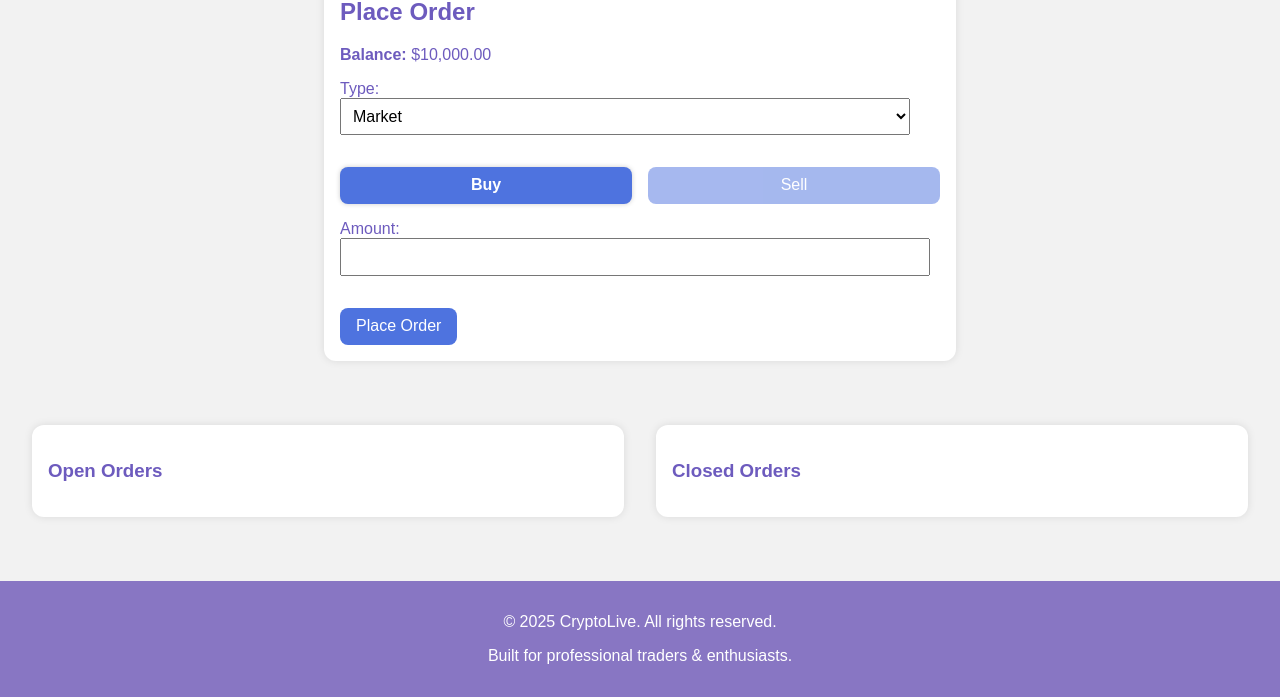
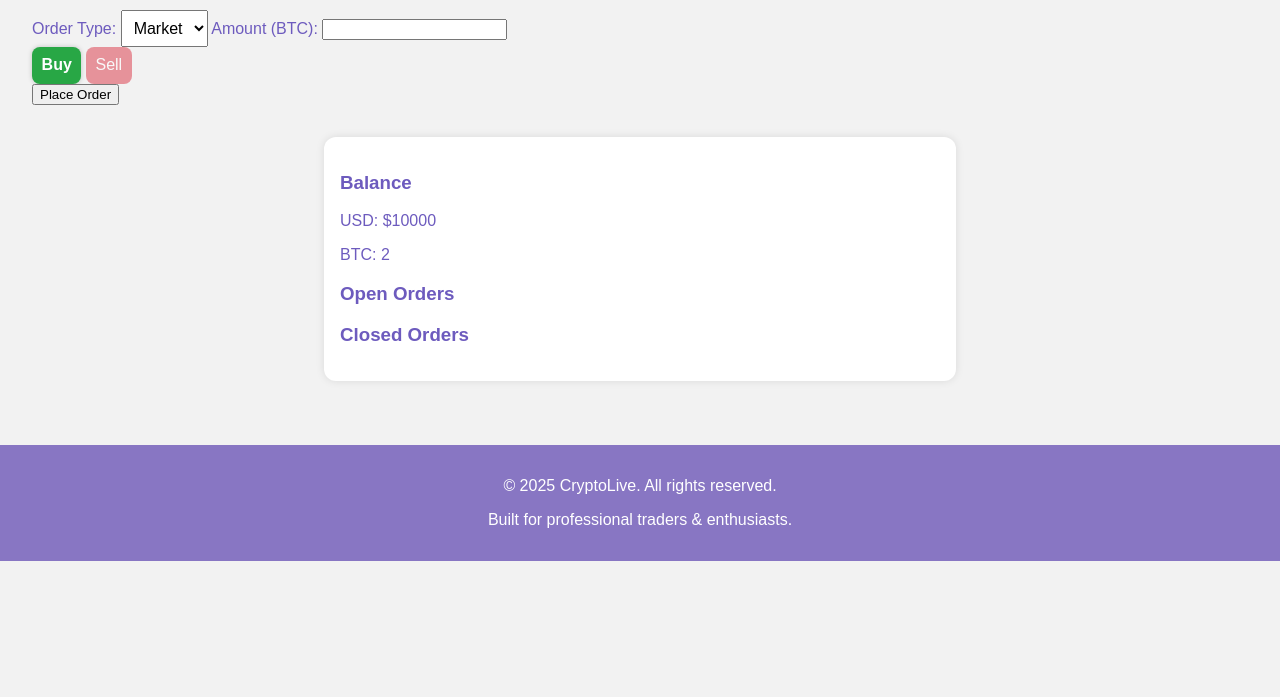
Before and after one commit to Purna824/CryptoLive, a plain HTML site: page trading.html in a window 1280 px wide. Shown: the part 235-932 px from the top of the page. After the commit the page ends 800 px from the top, so only its background shows below. Drawn offline with Linux system fonts and the light colour scheme.

Commit message:
trading.html

```diff
--- a/trading.html
+++ b/trading.html
@@ -2,80 +2,81 @@
 <html lang="en">
 <head>
   <meta charset="UTF-8" />
-  <meta name="viewport" content="width=device-width, initial-scale=1.0"/>
-  <title>Trading UI</title>
+  <meta name="viewport" content="width=device-width, initial-scale=1.0" />
+  <title>Trading Page</title>
   <link rel="stylesheet" href="css/style.css" />
 </head>
 <body>
   <header>
-    <h1>Crypto Trading</h1>
+    <h1>CryptoLive</h1>
     <nav>
       <a href="index.html">Home</a>
       <a href="dashboard.html">Dashboard</a>
+      <a href="trading.html">Trading</a>
       <a href="portfolio.html">Portfolio</a>
-      <a href="trading.html">Trading</a>
+      <a href="login.html">Login</a>
       <button id="theme-toggle">🌓 Change Theme</button>
     </nav>
   </header>
-  <main class="trading-container">
-    <section class="order-form">
-      <h2>Place Order</h2>
-      <p><strong>Balance:</strong> <span id="balance">$10,000.00</span></p>
 
+  <main>
+    <div class="container">
+      <h1>Crypto Trading</h1>
       <form id="trade-form">
-        <div class="inline-fields">
-          <label>
-            Type:
-            <select id="order-type">
-              <option value="market">Market</option>
-              <option value="limit">Limit</option>
-            </select>
-          </label>
+        <label for="order-type">Order Type:</label>
+        <select id="order-type">
+          <option value="market">Market</option>
+          <option value="limit">Limit</option>
+        </select>
+        <div id="price-label" style="display: none;">
+          <label for="price">Price:</label>
+          <input type="number" id="price" />
         </div>
-        <div class="order-buttons">
-            <button type="button" class="buy-btn" data-side="buy">Buy</button>
-            <button type="button" class="sell-btn" data-side="sell">Sell</button>
-          </div>
-          <input type="hidden" id="order-side" value="buy" />
-
-
-        <div class="inline-fields">
-          <label>
-            Amount:
-            <input type="number" id="amount" min="0.001" step="0.001" required />
-          </label>
-
-          <label id="price-label" style="display: none;">
-            Price:
-            <input type="number" id="price" min="0.01" step="0.01" />
-          </label>
+        <label for="amount">Amount (BTC):</label>
+        <input type="number" id="amount" />
+        <input type="hidden" id="order-side" value="buy" />
+        <div class="btn-group">
+          <button type="button" class="buy-btn active" data-side="buy">Buy</button>
+          <button type="button" class="sell-btn" data-side="sell">Sell</button>
         </div>
-
         <button type="submit">Place Order</button>
       </form>
-    </section>
 
-    <div class="order-lists">
-      <div class="orders open-orders">
+      <div class="orders">
+        <h3>Balance</h3>
+        <p id="usd-balance">USD: $10000</p>
+        <p id="btc-balance">BTC: 2</p>
+
         <h3>Open Orders</h3>
-        <ul id="open-orders-list"></ul>
-      </div>
+        <ul id="open-orders"></ul>
 
-      <div class="orders closed-orders">
         <h3>Closed Orders</h3>
-        <ul id="closed-orders-list"></ul>
+        <ul id="closed-orders"></ul>
       </div>
     </div>
-
   </main>
-
-
 
   <footer>
     <p>&copy; 2025 CryptoLive. All rights reserved.</p>
     <p>Built for professional traders & enthusiasts.</p>
   </footer>
 
+  <!-- Same JS logic as index.html for theme toggle -->
+  <script>
+    const toggleBtn = document.getElementById('theme-toggle');
+    const currentTheme = localStorage.getItem('theme');
+
+    if (currentTheme === 'dark') {
+      document.body.classList.add('dark-mode');
+    }
+
+    toggleBtn.addEventListener('click', () => {
+      document.body.classList.toggle('dark-mode');
+      const theme = document.body.classList.contains('dark-mode') ? 'dark' : 'light';
+      localStorage.setItem('theme', theme);
+    });
+  </script>
+
   <script src="js/trading.js"></script>
 </body>
 </html>
```
